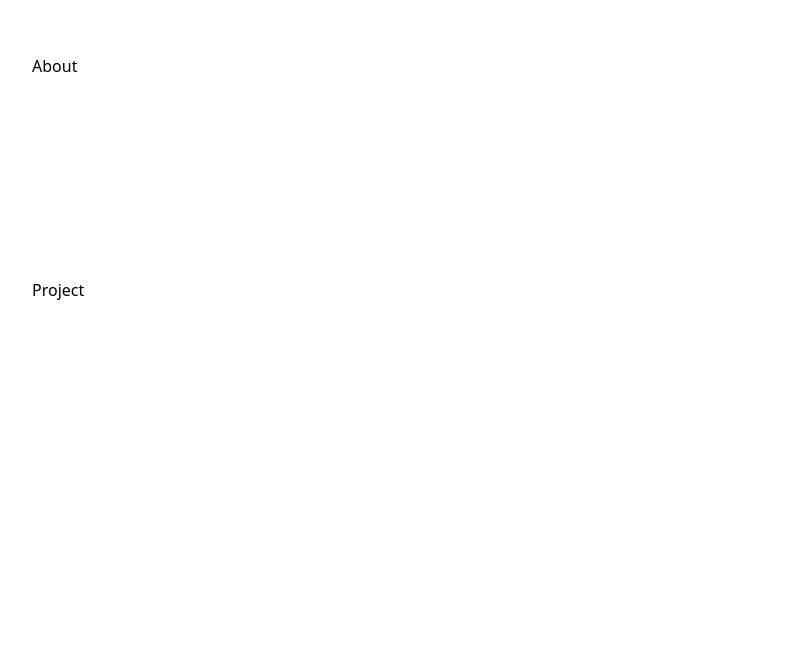
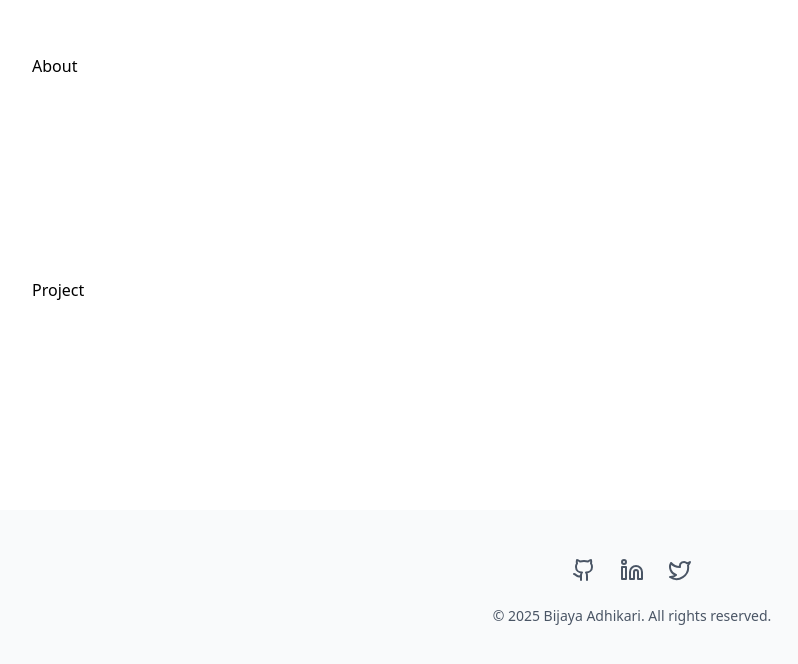
Before and after one commit to bjadhs/portfolio.bijayadhikari.io, a React (Vite) app: page / in a window 1280 px wide. Shown: the part 1032-1696 px from the top of the page, without its empty margins (8-806 px from the left). Before the commit the page ends 1534 px from the top, so only its background shows below. Built offline with nearby package versions, Linux system fonts and the light colour scheme.

Commit message:
Added simple footer

```diff
--- a/src/Layout.tsx
+++ b/src/Layout.tsx
@@ -1,11 +1,13 @@
 import { Outlet } from 'react-router-dom';
 import Header from './components/Header';
+import Footer from './components/footer';
 
 const Layout = () => {
   return (
     <div>
       <Header />
       <Outlet />
+      <Footer />
     </div>
   );
 };
--- /dev/null
+++ b/src/components/Footer.tsx
@@ -0,0 +1,80 @@
+const Footer = () => {
+  return (
+    <footer className='py-12 bg-gray-50'>
+      <div className='container mx-auto px-4'>
+        <div className='flex flex-col items-center justify-center space-y-6'>
+          <div className='flex space-x-6'>
+            <a
+              href='#'
+              className='text-gray-600 hover:text-gray-900 transition-colors'
+              aria-label='Github'
+            >
+              <svg
+                xmlns='http://www.w3.org/2000/svg'
+                width='24'
+                height='24'
+                viewBox='0 0 24 24'
+                fill='none'
+                stroke='currentColor'
+                stroke-width='2'
+                stroke-linecap='round'
+                stroke-linejoin='round'
+                className='lucide lucide-github'
+              >
+                <path d='M15 22v-4a4.8 4.8 0 0 0-1-3.5c3 0 6-2 6-5.5.08-1.25-.27-2.48-1-3.5.28-1.15.28-2.35 0-3.5 0 0-1 0-3 1.5-2.64-.5-5.36-.5-8 0C6 2 5 2 5 2c-.3 1.15-.3 2.35 0 3.5A5.403 5.403 0 0 0 4 9c0 3.5 3 5.5 6 5.5-.39.49-.68 1.05-.85 1.65-.17.6-.22 1.23-.15 1.85v4' />
+                <path d='M9 18c-4.51 2-5-2-7-2' />
+              </svg>
+            </a>
+            <a
+              href='#'
+              className='text-gray-600 hover:text-gray-900 transition-colors'
+              aria-label='LinkedIn'
+            >
+              <svg
+                xmlns='http://www.w3.org/2000/svg'
+                width='24'
+                height='24'
+                viewBox='0 0 24 24'
+                fill='none'
+                stroke='currentColor'
+                stroke-width='2'
+                stroke-linecap='round'
+                stroke-linejoin='round'
+                className='lucide lucide-linkedin'
+              >
+                <path d='M16 8a6 6 0 0 1 6 6v7h-4v-7a2 2 0 0 0-2-2 2 2 0 0 0-2 2v7h-4v-7a6 6 0 0 1 6-6z' />
+                <rect width='4' height='12' x='2' y='9' />
+                <circle cx='4' cy='4' r='2' />
+              </svg>
+            </a>
+            <a
+              href='#'
+              className='text-gray-600 hover:text-gray-900 transition-colors'
+              aria-label='Twitter'
+            >
+              <svg
+                xmlns='http://www.w3.org/2000/svg'
+                width='24'
+                height='24'
+                viewBox='0 0 24 24'
+                fill='none'
+                stroke='currentColor'
+                stroke-width='2'
+                stroke-linecap='round'
+                stroke-linejoin='round'
+                className='lucide lucide-twitter'
+              >
+                <path d='M22 4s-.7 2.1-2 3.4c1.6 10-9.4 17.3-18 11.6 2.2.1 4.4-.6 6-2C3 15.5.5 9.6 3 5c2.2 2.6 5.6 4.1 9 4-.9-4.2 4-6.6 7-3.8 1.1 0 3-1.2 3-1.2z' />
+              </svg>
+            </a>
+          </div>
+          <p className='text-gray-600 text-sm'>
+            © {new Date().getFullYear()} Bijaya Adhikari. All rights reserved.
+          </p>
+        </div>
+      </div>
+    </footer>
+  );
+};
+
+export default Footer;
--- a/src/components/MessageModel.tsx
+++ b/src/components/MessageModel.tsx
@@ -8,11 +8,29 @@
     setIsModelOpen(false);
   };
   return (
-    <div className='absolute top-0 left-0 rignt-0 w-full h-screen bg-gray-200/50 flex flex-col justify-center align-center max-w-5xl mx-auto py-40 '>
-      <button className='absolute top-10 left-10' onClick={closeModel}>
+    <div className='absolute top-0 left-0 rignt-0 w-full h-screen bg-gray-200/50 flex flex-col justify-center items-center max-w-5xl mx-auto py-40 '>
+      <button className='absolute top-20 right-20' onClick={closeModel}>
         x
       </button>
-      MessageModel
+      <form className='flex flex-col items-center space-y-4 bg-indigo-500 p-4 rounded-md'>
+        <input
+          type='text'
+          placeholder='Name'
+          className='w-80 p-2 border border-gray-400 rounded-md'
+        />
+        <input
+          type='email'
+          placeholder='Email'
+          className='w-80 p-2 border border-gray-400 rounded-md mt-4'
+        />
+        <textarea
+          placeholder='Message'
+          className='w-80 p-2 border border-gray-400 rounded-md mt-4'
+        ></textarea>
+        <button className='w-80 p-2 bg-indigo-400 text-white border rounded-md mt-4'>
+          Send Message
+        </button>
+      </form>
     </div>
   );
 };
--- a/src/pages/Home.tsx
+++ b/src/pages/Home.tsx
@@ -3,7 +3,7 @@
 
 const Home = () => {
   return (
-    <div className='h-screen max-w-7xl mx-auto py-2 pl-10'>
+    <div className='min-h-screen max-w-7xl mx-auto py-2 pl-10'>
       {/* Home */}
       <div id='banner' className='h-screen pt-14'>
         <Banner />
```
